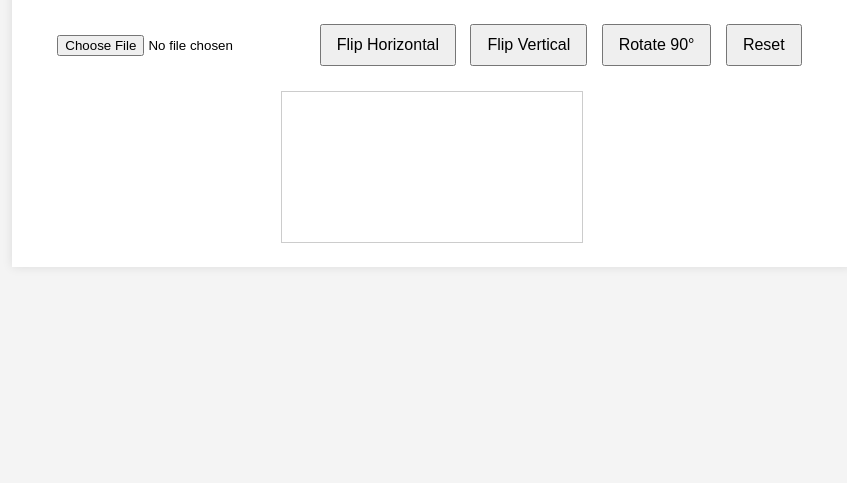
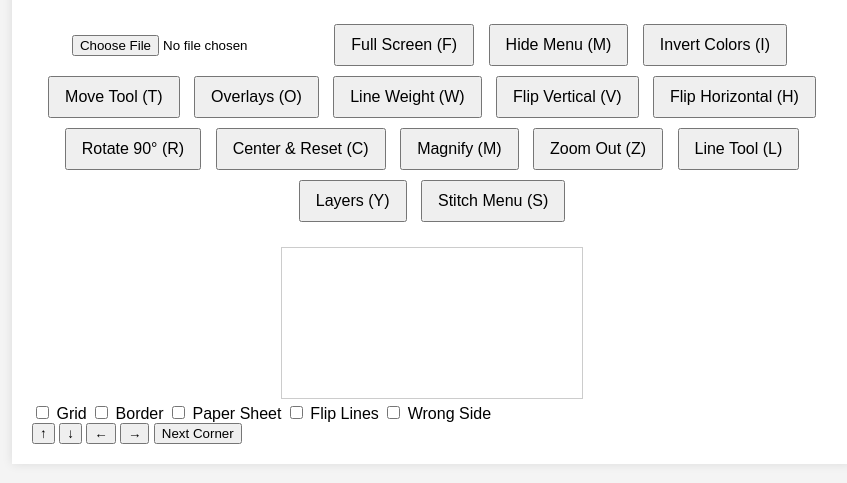
Before and after one commit to onikfilas/diy-projector-app, a plain HTML site: page index.html in a window 1280 px wide. Shown: the part 101-584 px from the top of the page, without its empty margins (208-1055 px from the left). Drawn offline with Linux system fonts and the light colour scheme.

Commit message:
index.html

```diff
--- a/index.html
+++ b/index.html
@@ -9,15 +9,40 @@
 <body>
   <div class="container">
     <h1>DIY Home Decoration Projector</h1>
-    <div class="toolbar">
+    <div class="toolbar" id="toolbar">
       <input type="file" id="imageInput" accept="image/*">
-      <button id="flipHorizontal">Flip Horizontal</button>
-      <button id="flipVertical">Flip Vertical</button>
-      <button id="rotate">Rotate 90°</button>
-      <button id="reset">Reset</button>
+      <button id="fullScreen">Full Screen (F)</button>
+      <button id="toggleMenu">Hide Menu (M)</button>
+      <button id="invertColors">Invert Colors (I)</button>
+      <button id="showMoveTool">Move Tool (T)</button>
+      <button id="showOverlays">Overlays (O)</button>
+      <button id="lineWeight">Line Weight (W)</button>
+      <button id="flipVertical">Flip Vertical (V)</button>
+      <button id="flipHorizontal">Flip Horizontal (H)</button>
+      <button id="rotate">Rotate 90° (R)</button>
+      <button id="centerReset">Center & Reset (C)</button>
+      <button id="magnify">Magnify (M)</button>
+      <button id="zoomOut">Zoom Out (Z)</button>
+      <button id="lineTool">Line Tool (L)</button>
+      <button id="showLayers">Layers (Y)</button>
+      <button id="stitchMenu">Stitch Menu (S)</button>
     </div>
     <div class="canvas-container">
       <canvas id="canvas"></canvas>
+    </div>
+    <div class="overlay-options" id="overlayOptions">
+      <label><input type="checkbox" id="gridOverlay"> Grid</label>
+      <label><input type="checkbox" id="borderOverlay"> Border</label>
+      <label><input type="checkbox" id="paperSheetOverlay"> Paper Sheet</label>
+      <label><input type="checkbox" id="flipLinesOverlay"> Flip Lines</label>
+      <label><input type="checkbox" id="wrongSideOverlay"> Wrong Side</label>
+    </div>
+    <div class="move-tool" id="moveTool">
+      <button id="moveUp">↑</button>
+      <button id="moveDown">↓</button>
+      <button id="moveLeft">←</button>
+      <button id="moveRight">→</button>
+      <button id="nextCorner">Next Corner</button>
     </div>
   </div>
   <script src="script.js"></script>
```
